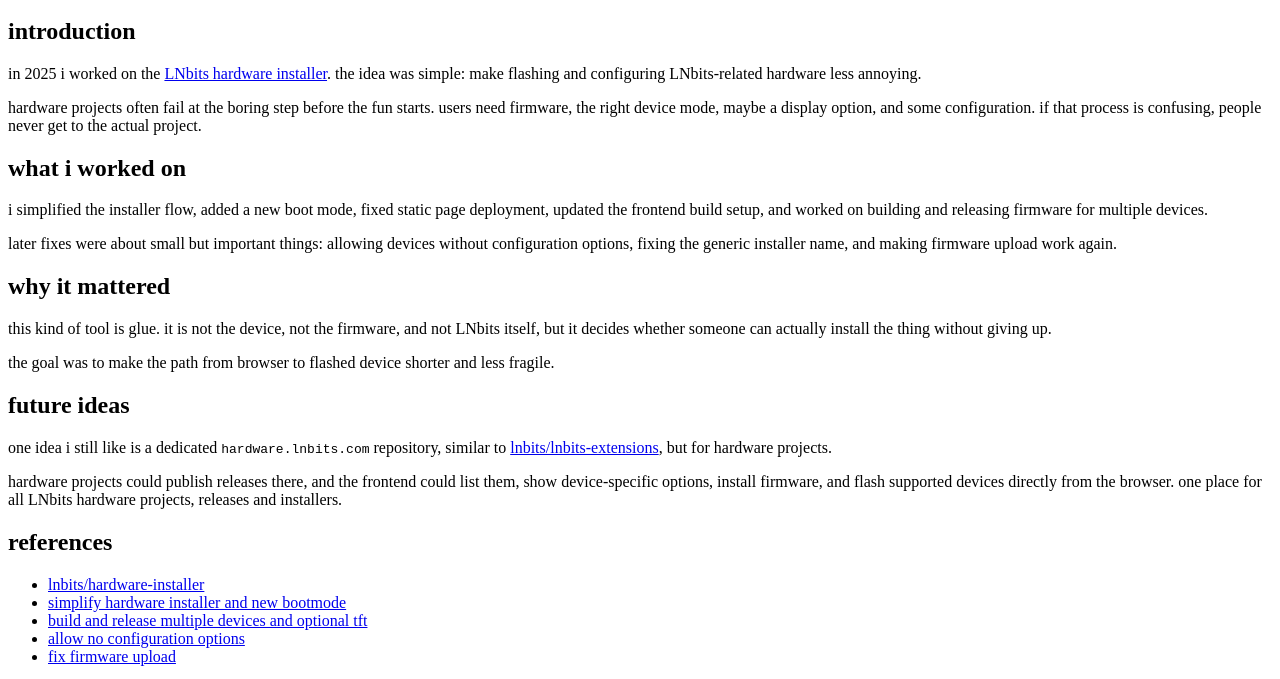
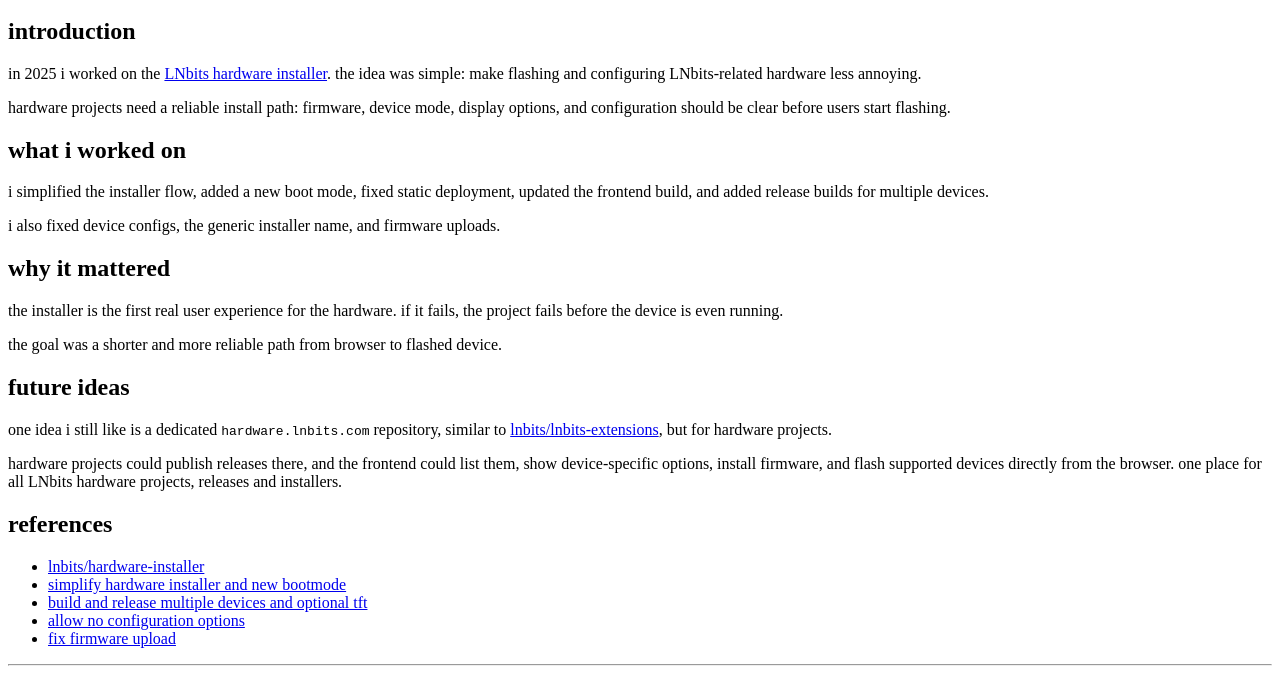
Before and after one commit to dni/website, a plain HTML site: page blogs/2025-07-23-lnbits-hardware-installer.html in a window 1280 px wide. Shown: the part 121-800 px from the top of the page. Drawn offline with Linux system fonts and the light colour scheme.

Commit message:
shorten installer

```diff
--- a/blogs/2025-07-23-lnbits-hardware-installer.html
+++ b/blogs/2025-07-23-lnbits-hardware-installer.html
@@ -13,17 +13,17 @@
         <h2>introduction</h2>
         <p>in 2025 i worked on the <a href="https://github.com/lnbits/hardware-installer">LNbits hardware installer</a>. the idea was simple: make flashing and configuring LNbits-related hardware less annoying.</p>
 
-        <p>hardware projects often fail at the boring step before the fun starts. users need firmware, the right device mode, maybe a display option, and some configuration. if that process is confusing, people never get to the actual project.</p>
+        <p>hardware projects need a reliable install path: firmware, device mode, display options, and configuration should be clear before users start flashing.</p>
 
         <h2>what i worked on</h2>
-        <p>i simplified the installer flow, added a new boot mode, fixed static page deployment, updated the frontend build setup, and worked on building and releasing firmware for multiple devices.</p>
+        <p>i simplified the installer flow, added a new boot mode, fixed static deployment, updated the frontend build, and added release builds for multiple devices.</p>
 
-        <p>later fixes were about small but important things: allowing devices without configuration options, fixing the generic installer name, and making firmware upload work again.</p>
+        <p>i also fixed device configs, the generic installer name, and firmware uploads.</p>
 
         <h2>why it mattered</h2>
-        <p>this kind of tool is glue. it is not the device, not the firmware, and not LNbits itself, but it decides whether someone can actually install the thing without giving up.</p>
+        <p>the installer is the first real user experience for the hardware. if it fails, the project fails before the device is even running.</p>
 
-        <p>the goal was to make the path from browser to flashed device shorter and less fragile.</p>
+        <p>the goal was a shorter and more reliable path from browser to flashed device.</p>
 
         <h2>future ideas</h2>
         <p>one idea i still like is a dedicated <code>hardware.lnbits.com</code> repository, similar to <a href="https://github.com/lnbits/lnbits-extensions">lnbits/lnbits-extensions</a>, but for hardware projects.</p>
```
